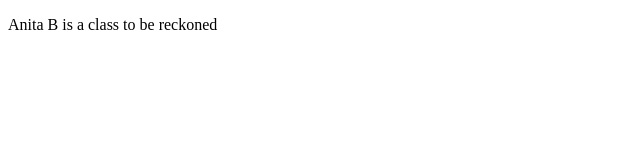
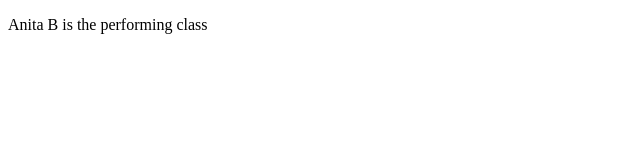
Before and after one commit to phelisia/collaboration-and-merging, a plain HTML site: page detail.html in a window 1280 px wide. Shown: the full height of the page, 0-640 px from the left. Drawn offline with Linux system fonts and the light colour scheme.

Commit message:
added paragraph

```diff
--- a/detail.html
+++ b/detail.html
@@ -7,6 +7,6 @@
     <title>Document</title>
 </head>
 <body>
-    <p>Anita B is a class to be reckoned</p>
+    <p>Anita B is the performing class</p>
 </body>
 </html>
```
